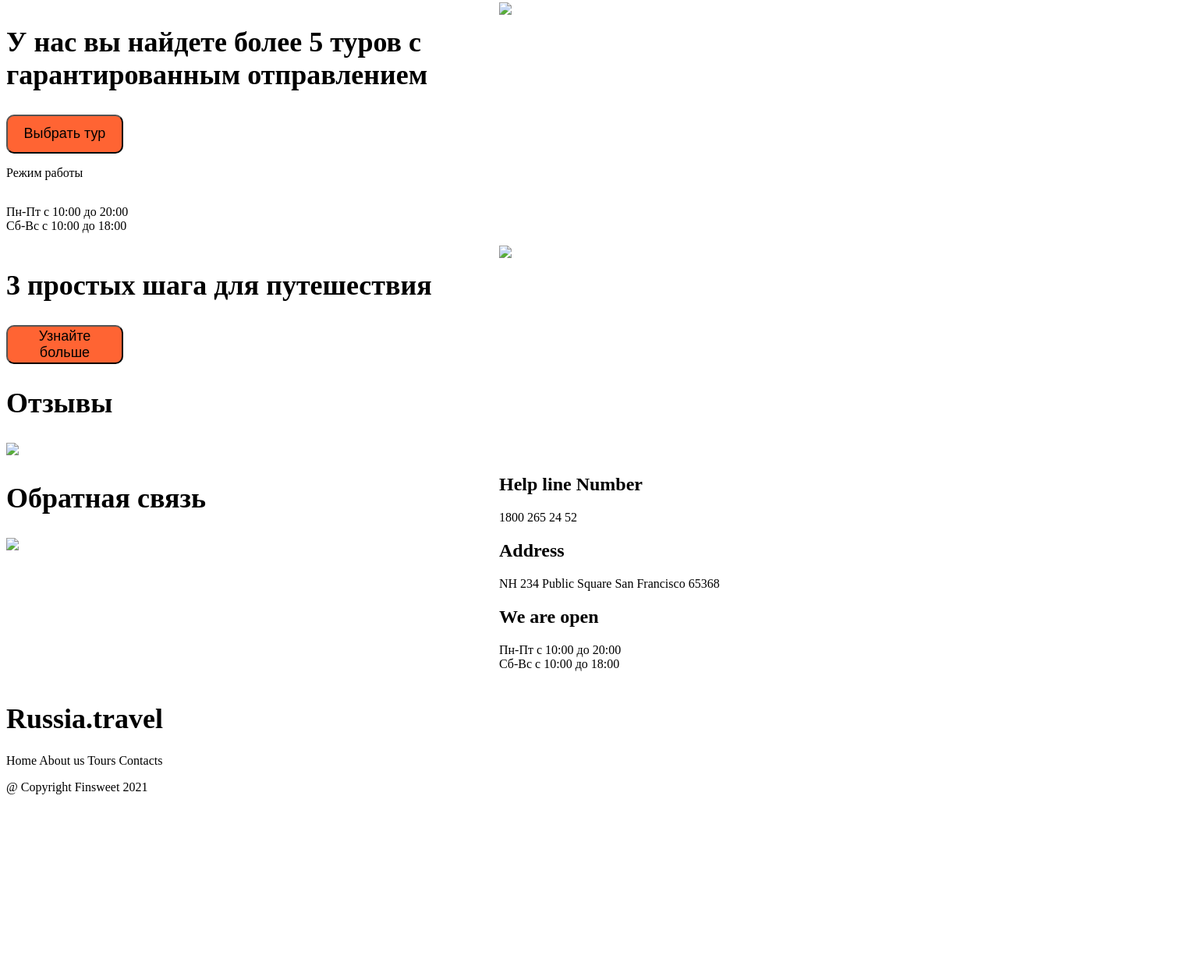
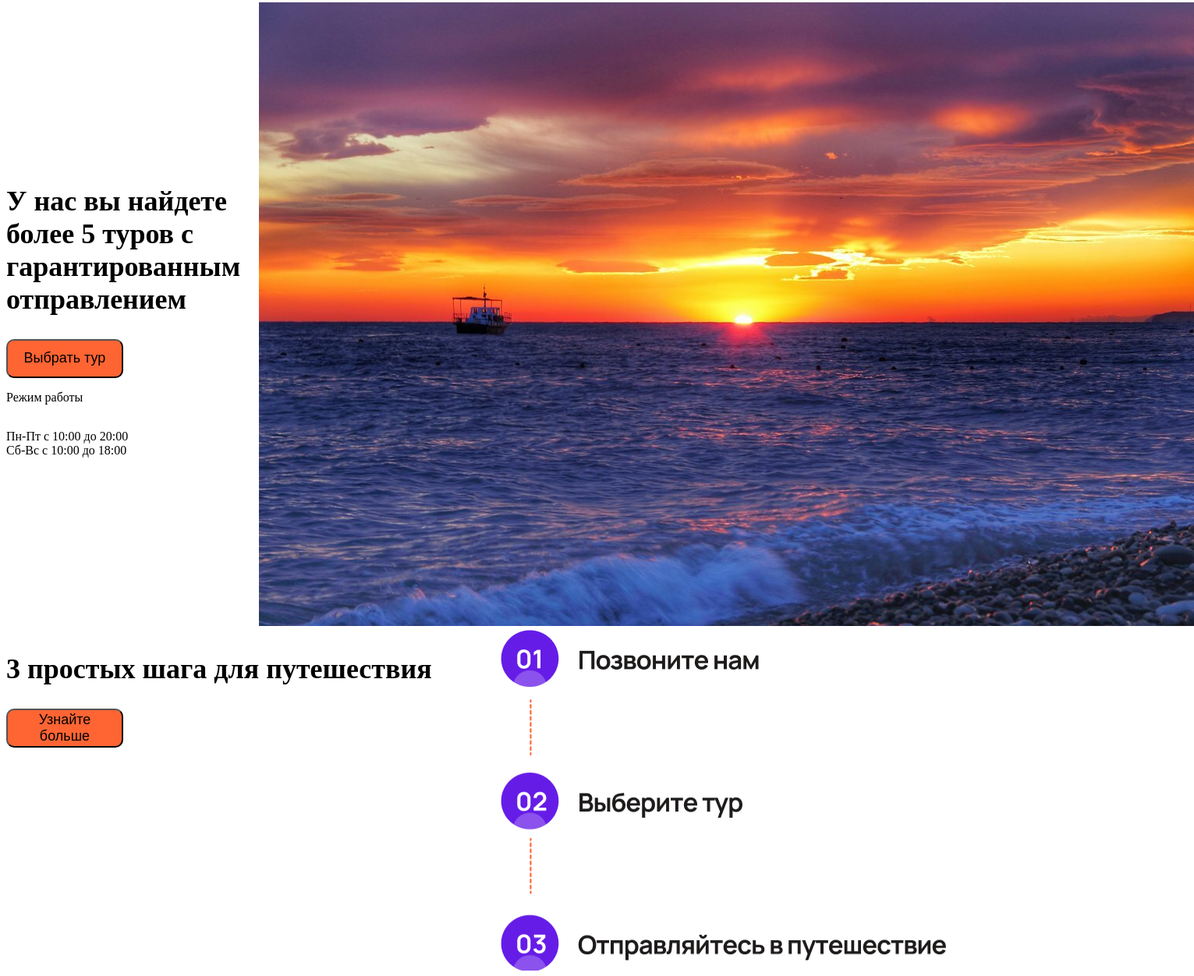
Before and after one commit to bignoseee/Russia.travel, a plain HTML site: page index.html in a window 1280 px wide. Shown: the part 172-1424 px from the top of the page at 78% size, 1531 px wide, since content can reach past the window. Before the commit the page ends 1207 px from the top, so only its background shows below. Drawn offline with Linux system fonts and the light colour scheme.

Commit message:
Update index.html

```diff
--- a/index.html
+++ b/index.html
@@ -35,7 +35,7 @@
                 </p>
             </div>
             <div class="container2">
-                <img src="images/1644920746_3-fikiwiki-com-p-chernoe-more-krasivie-kartinki-3.jpg">
+                <img src="1644920746_3-fikiwiki-com-p-chernoe-more-krasivie-kartinki-3.jpg">
             </div>
         </article>
         <article class="line2">
@@ -48,19 +48,19 @@
                 </button>
             </div>
             <div class="container4">
-                <img src="images/2023-08-23.png">
+                <img src="2023-08-23.png">
             </div>
         </article>
         <article class="line3">
             <div class="container5">
                 <h1>Отзывы</h1>
-                <img src="images/2023-08-23 (1).png">
+                <img src="2023-08-23 (1).png">
             </div>
         </article>
         <article class="line4">
             <div class="container6">
                 <h1>Обратная связь</h1>
-                <img src="images/Social.png">
+                <img src="Social.png">
             </div>
             <div class="container7">
                 <h2>Help line Number</h2>
```
